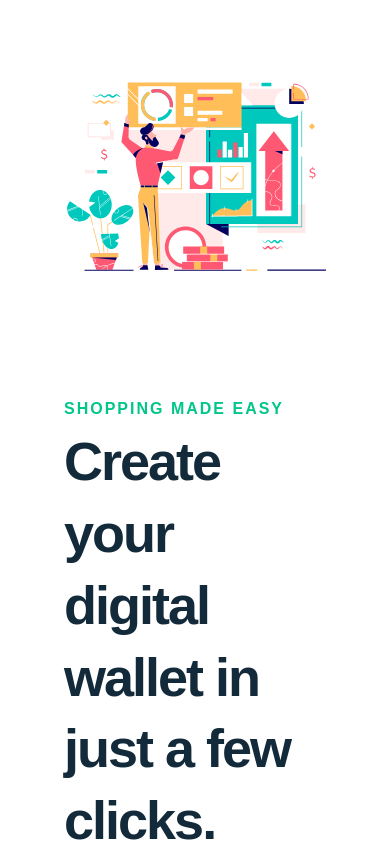
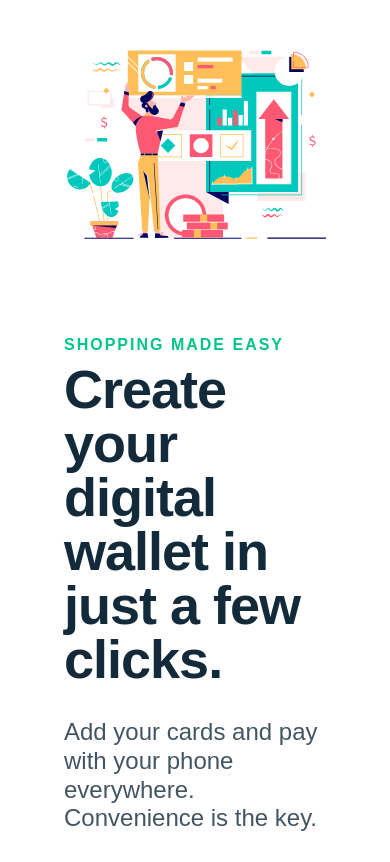
Before and after one commit to suhaibadill/digital-wallet, a plain HTML site: page index.html in a window 390 px wide. Shown: the part 166-1028 px from the top of the page. Drawn offline with Linux system fonts and the light colour scheme.

Commit message:
chang the typeography on the mobile versoin

```diff
--- a/style.css
+++ b/style.css
@@ -103,9 +103,28 @@
 
   .hero {
     grid-template-columns: 100%;
+    gap: 6rem;
   }
 
   #hero-illustration {
     order: -1;
   }
+
+  .main-header {
+    margin-bottom: 4rem;
+  }
+
+  h1,
+  h2 {
+    margin-bottom: 2rem;
+  }
+
+  h1 {
+    letter-spacing: -1px;
+    line-height: 1;
+  }
+
+  h2 {
+    line-height: 1.2;
+  }
 }
```
